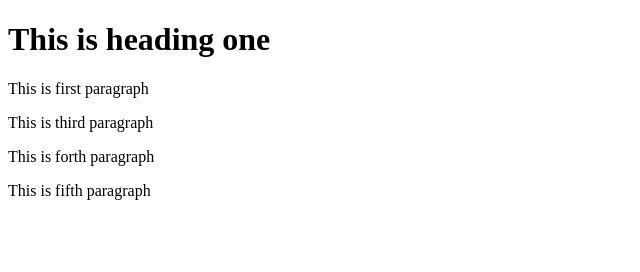
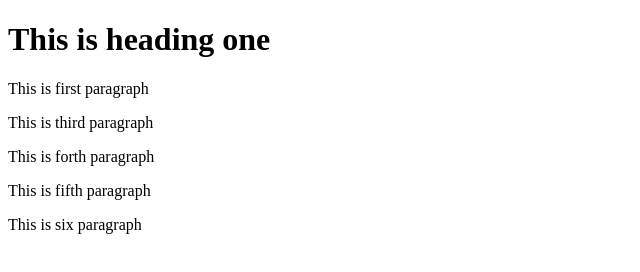
Before and after one commit to mamungh2/my-first-github-repo, a plain HTML site: page index.html in a window 1280 px wide. Shown: the whole page, without its empty margins (0-640 px from the left). Drawn offline with Linux system fonts and the light colour scheme.

Commit message:
six commit

```diff
--- a/index.html
+++ b/index.html
@@ -11,5 +11,6 @@
     <p>This is third paragraph</p>
     <p>This is forth paragraph</p>
     <p>This is fifth paragraph</p>
+    <p>This is six paragraph</p>
 </body>
 </html>
```
